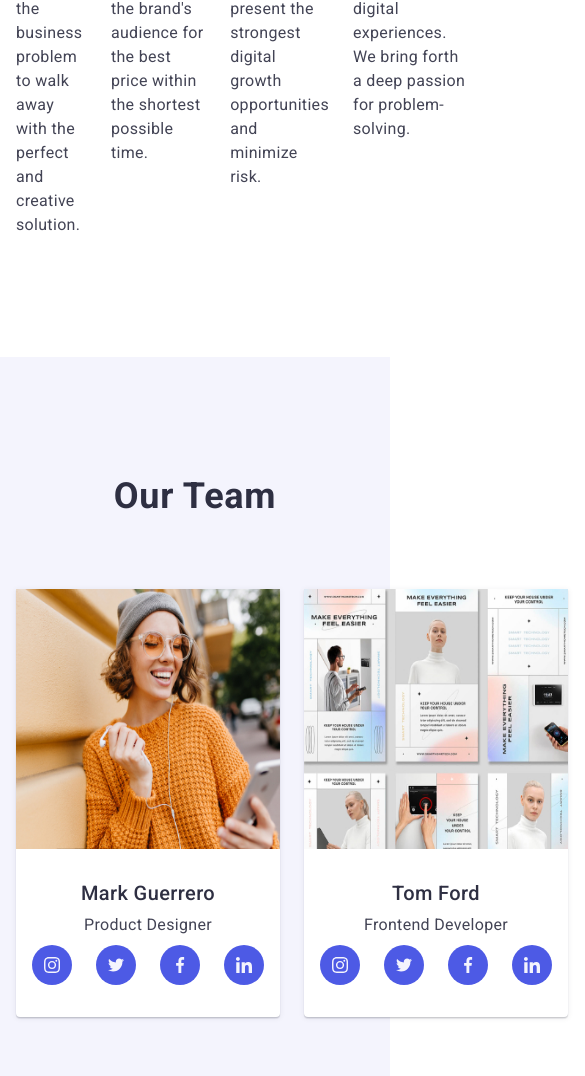
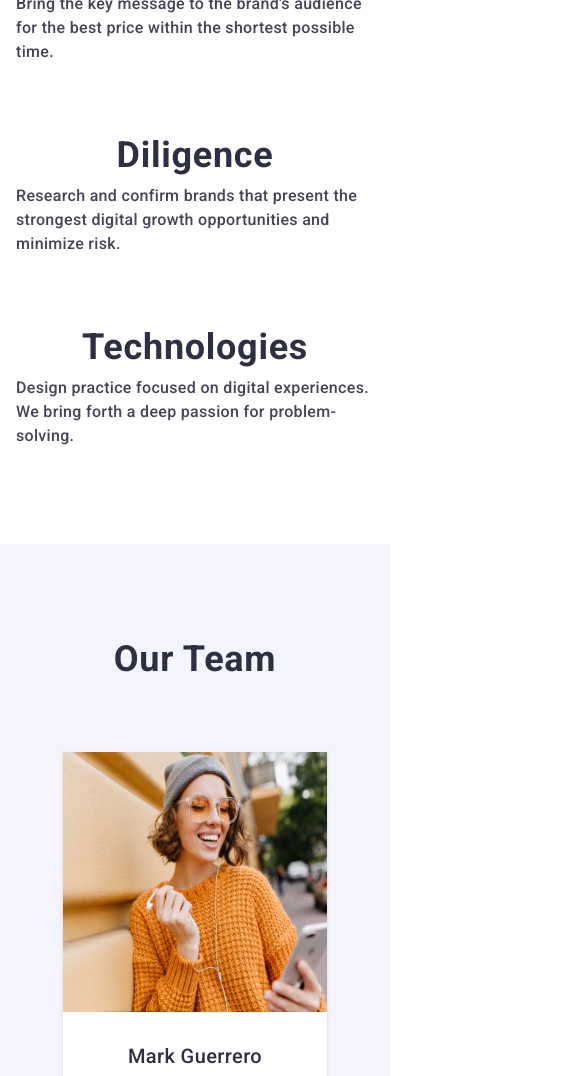
Before and after one commit to Volodymyr-Mohyla/goit-markup-hw-06, a plain HTML site: page index.html in a window 390 px wide. Shown: the part 756-1832 px from the top of the page, 585 px wide, since content can reach past the window. Drawn offline with nearby package versions, Linux system fonts and the light colour scheme; files whose address does not match are found by name.

Commit message:
all sectiom 320 px done

```diff
--- a/css/style.css
+++ b/css/style.css
@@ -905,6 +905,75 @@ ul li {
         font-size: 36px;
         margin: 0 auto 72px;
     }
+    .icon-cont {
+        display: none;
+    }
+
+    .capt-sec-sect {
+        color: #2E2F42;
+        /* Header 2 */
+        font-family: Roboto, sans-serif;
+        font-size: 36px;
+        font-weight: 700;
+        line-height: 1.11em;
+        /* 40/36 */
+        /* 111.111% */
+        letter-spacing: 0.02em;
+        /* 0.72/36 */
+        text-transform: capitalize;
+    }
+
+    .second-section-text {
+        color: #434455;
+        /* Body Medium */
+        font-family: Roboto, sans-serif;
+        font-size: 16px;
+        font-weight: 500;
+        line-height: 1.5em;
+        /* 150% */
+        letter-spacing: 0.02em;
+        /* 0.32/16 */
+    }
+    .list-sec-sect {
+        gap: 72px 0;
+        flex-wrap: wrap;
+        flex-direction: column;
+    }
+    .elm-list-sec-sect {
+        /*flex-basis: calc((100% - 3 * 24px) / 4);*/
+        width: 100%;
+    }
+    .capt-sec-sect {
+         text-align: center;
+    }
+    .second-section-text {
+        text-align: left;
+    }
+    .second-section, .third-section, .fourth-section {
+        padding: 96px 0;
+    }
+    .list-sec-three {
+        flex-direction: column;
+        padding: 0 12px 0 12px;
+    }
+    .section-tree-li {
+        width: 264px;
+        margin: 0 auto;
+    }
+    .picture-team{
+        margin: 0 auto;
+    }
+    .list-sec-fourth {
+        flex-direction: column;
+        align-items: center;
+    }
+    .img-list-app > img {
+        width: 100%;
+    }
+    .elem-list-fourth {
+        width: 100%
+    }
+
 }
 /*------ END 768PX - 1158PX ------*/
 /* ... */
```
